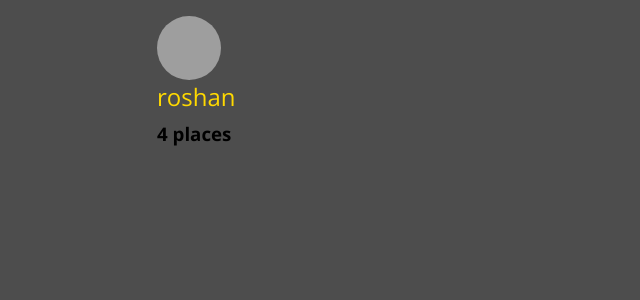
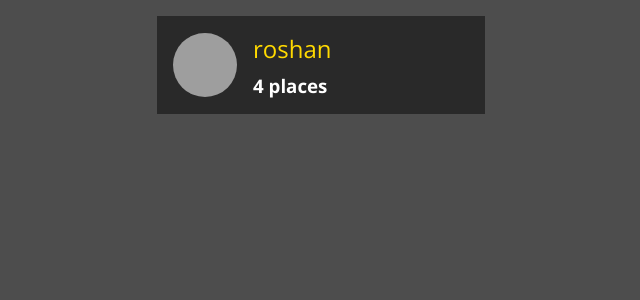
Before and after one commit to Ros-an/visit, a React (Create React App) app: page / in a window 1280 px wide. Shown: the top 300 px of the page, without its empty margins (319-959 px from the left). Built offline with nearby package versions, Linux system fonts and the light colour scheme; grey boxes are pictures that could not be loaded.

Commit message:
added: link to the user-item
here we have used Link tag of react-router-dom, which plays 2 role
- act as anchor tag, and can style is similarliy
- routes to new page

```diff
--- a/src/users/components/UserItem.js
+++ b/src/users/components/UserItem.js
@@ -1,5 +1,7 @@
 import React from "react";
 import Avatar from "../../shared/components/UIElements/Avatar";
+
+import { Link } from "react-router-dom";
 import "./useritem.css";
 
 function UserItem(props) {
@@ -7,6 +9,7 @@
   return (
     <li className="user-item">
       <div className="user-item__content">
+        <Link to={`/${props.id}/places`}>
           <div className="user-item__image">
             <Avatar image={props.image} alt={props.name} />
           </div>
@@ -16,6 +19,7 @@
               {props.placeCount} {props.placeCount === 1 ? "place" : "places"}{" "}
             </h3>
           </div>
+        </Link>
       </div>
     </li>
   );
```
Lines whose indentation alone changed are shown as unchanged.
